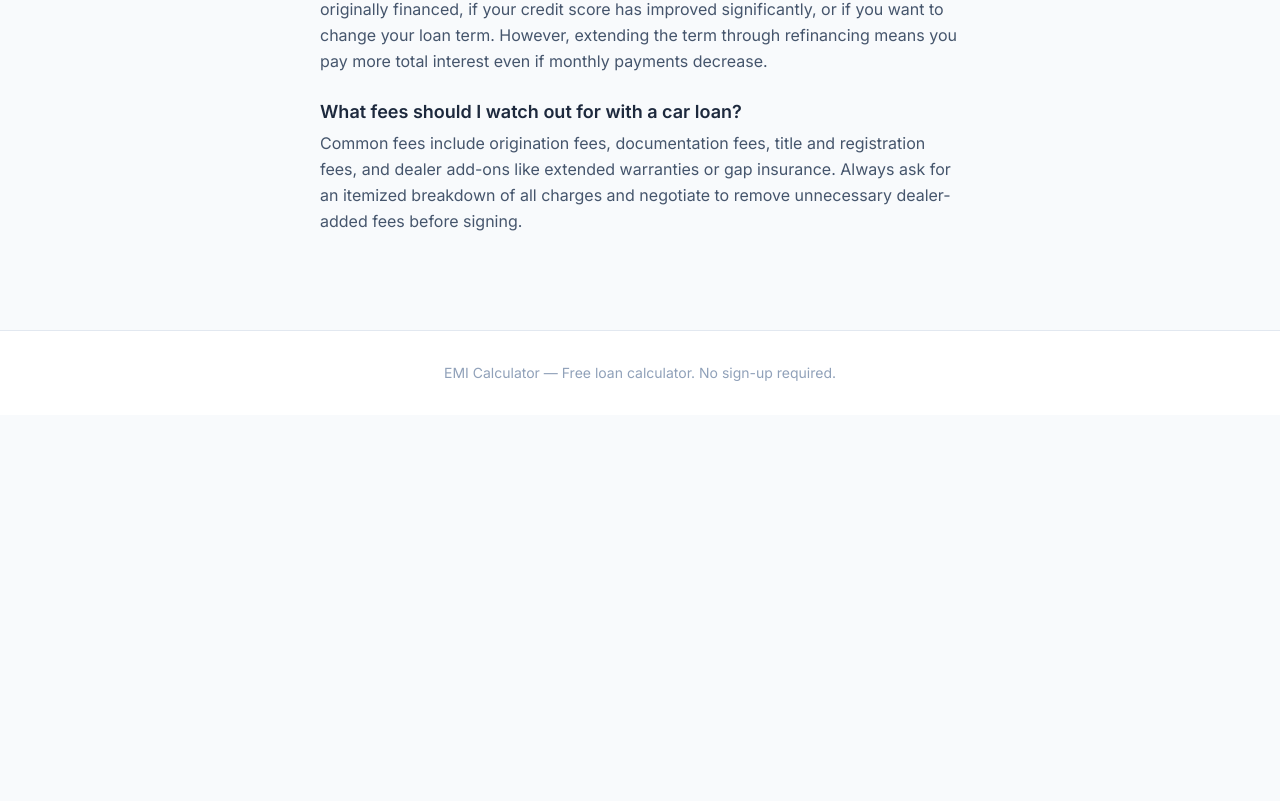
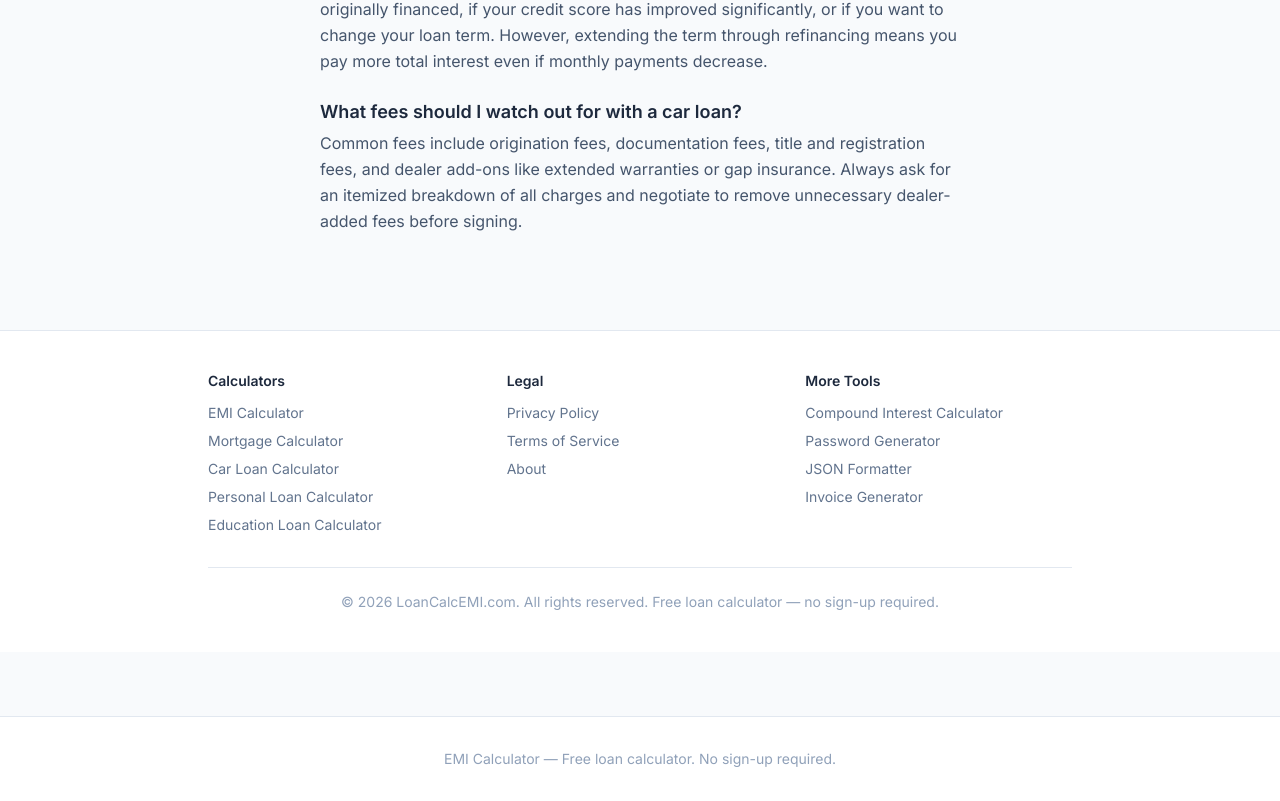
Before and after one commit to likeknightking/loancalcemi, a Next.js app: page /car-loan-calculator in a window 1280 px wide. Shown: the part 3658-4459 px from the top of the page. Before the commit the page ends 4073 px from the top, so only its background shows below. Built offline with nearby package versions, Linux system fonts and the light colour scheme.

Commit message:
Add Footer to all sub-route pages for AdSense compliance

```diff
--- a/app/car-loan-calculator/page.tsx
+++ b/app/car-loan-calculator/page.tsx
@@ -1,3 +1,4 @@
+import Footer from '@/components/Footer'
 import type { Metadata } from 'next'
 import EMICalculator from '@/components/EMICalculator'
 import AdSlot from '@/components/AdSlot'
@@ -184,6 +185,7 @@ export default function CarLoanCalculatorPage() {
             </section>
           </article>
         </main>
+        <Footer />
 
         <footer className="border-t border-slate-200 mt-16 py-8 text-center bg-white">
           <p className="text-slate-400 text-sm">EMI Calculator — Free loan calculator. No sign-up required.</p>
--- a/app/education-loan-calculator/page.tsx
+++ b/app/education-loan-calculator/page.tsx
@@ -1,3 +1,4 @@
+import Footer from '@/components/Footer'
 import type { Metadata } from 'next'
 import EMICalculator from '@/components/EMICalculator'
 import AdSlot from '@/components/AdSlot'
@@ -184,6 +185,7 @@ export default function EducationLoanCalculatorPage() {
             </section>
           </article>
         </main>
+        <Footer />
 
         <footer className="border-t border-slate-200 mt-16 py-8 text-center bg-white">
           <p className="text-slate-400 text-sm">EMI Calculator — Free loan calculator. No sign-up required.</p>
--- a/app/mortgage-calculator/page.tsx
+++ b/app/mortgage-calculator/page.tsx
@@ -1,3 +1,4 @@
+import Footer from '@/components/Footer'
 import type { Metadata } from 'next'
 import EMICalculator from '@/components/EMICalculator'
 import AdSlot from '@/components/AdSlot'
@@ -184,6 +185,7 @@ export default function MortgageCalculatorPage() {
             </section>
           </article>
         </main>
+        <Footer />
 
         <footer className="border-t border-slate-200 mt-16 py-8 text-center bg-white">
           <p className="text-slate-400 text-sm">EMI Calculator — Free loan calculator. No sign-up required.</p>
--- a/app/personal-loan-calculator/page.tsx
+++ b/app/personal-loan-calculator/page.tsx
@@ -1,3 +1,4 @@
+import Footer from '@/components/Footer'
 import type { Metadata } from 'next'
 import EMICalculator from '@/components/EMICalculator'
 import AdSlot from '@/components/AdSlot'
@@ -184,6 +185,7 @@ export default function PersonalLoanCalculatorPage() {
             </section>
           </article>
         </main>
+        <Footer />
 
         <footer className="border-t border-slate-200 mt-16 py-8 text-center bg-white">
           <p className="text-slate-400 text-sm">EMI Calculator — Free loan calculator. No sign-up required.</p>
```
